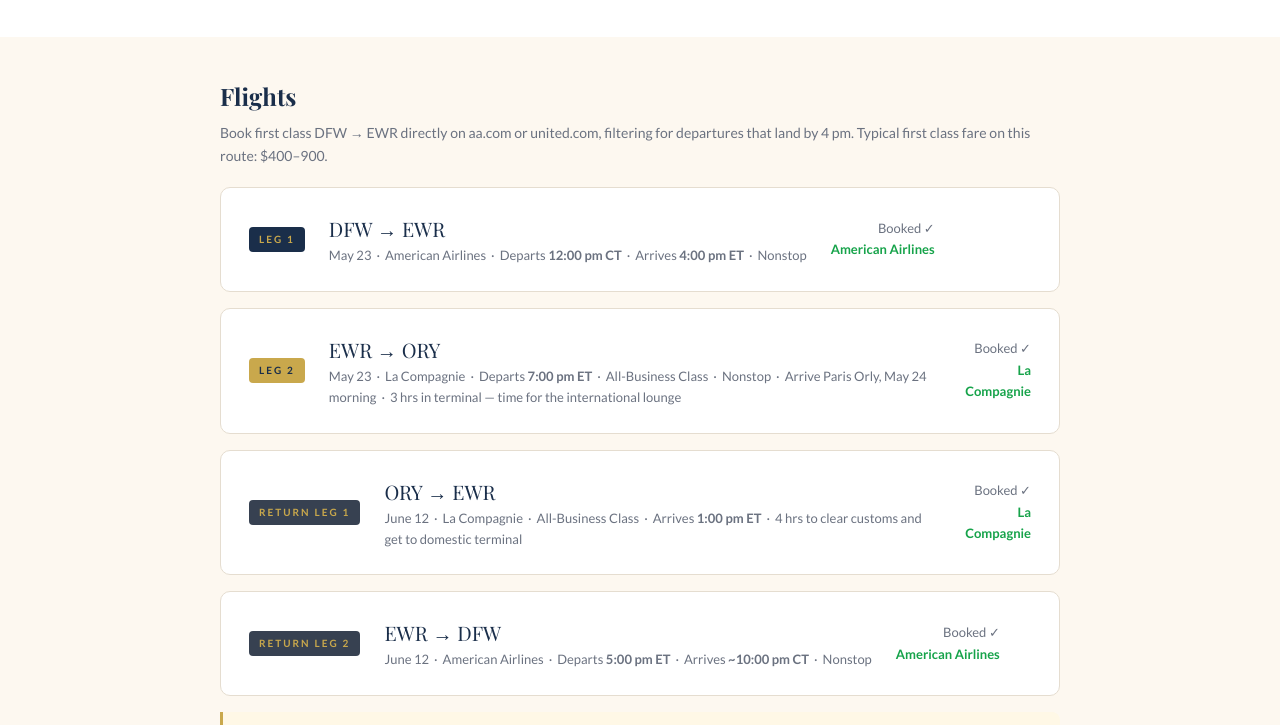
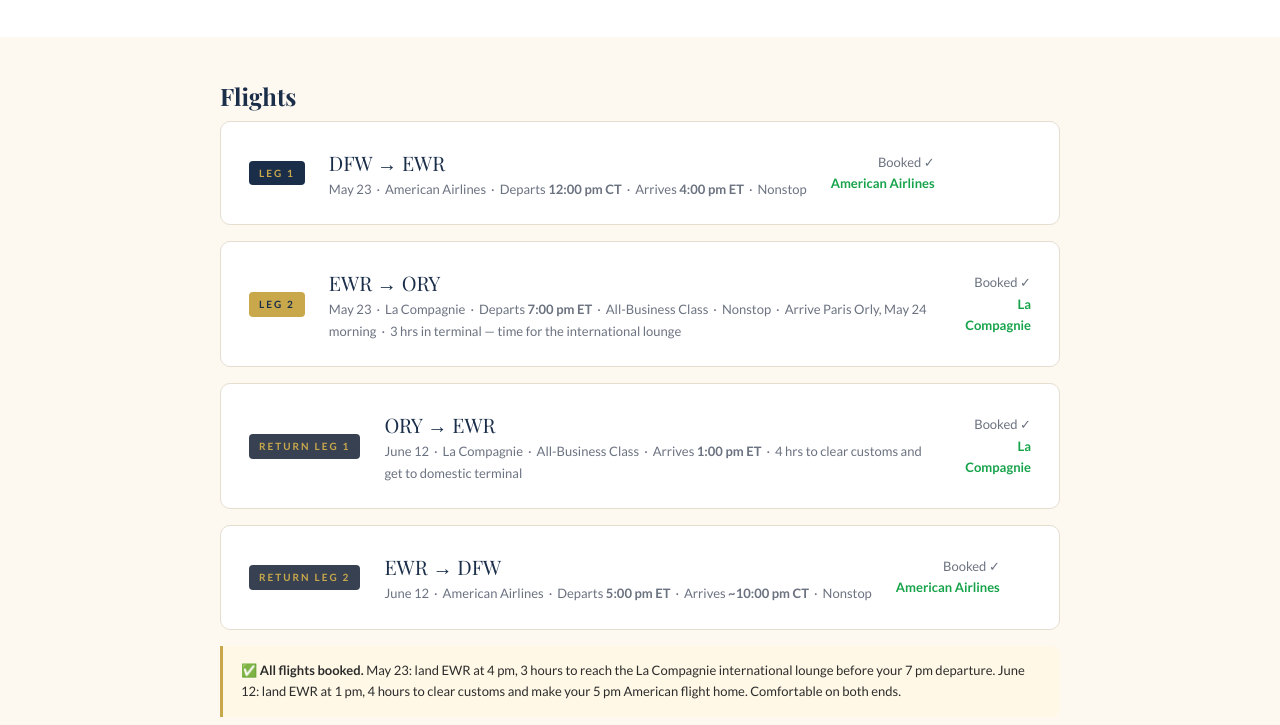
Before and after one commit to TheJimmyJam/Paris-trip, a plain HTML site: page index.html in a window 1280 px wide. Shown: the part 1174-1899 px from the top of the page. Drawn offline with nearby package versions, Linux system fonts and the light colour scheme; a web font is replaced by a local one.

Commit message:
Remove outdated flight booking note

```diff
--- a/index.html
+++ b/index.html
@@ -530,7 +530,7 @@
 <div class="flights-section">
   <div style="max-width:840px;margin:0 auto;">
     <h2 style="font-family:'Playfair Display',serif;font-size:24px;color:var(--navy);margin-bottom:4px;">Flights</h2>
-    <p style="color:var(--muted);font-size:14px;margin-bottom:20px;">Book first class DFW → EWR directly on aa.com or united.com, filtering for departures that land by 4 pm. Typical first class fare on this route: $400–900.</p>
+
 
     <div class="flight-card">
       <div class="flight-badge">Leg 1</div>
```
